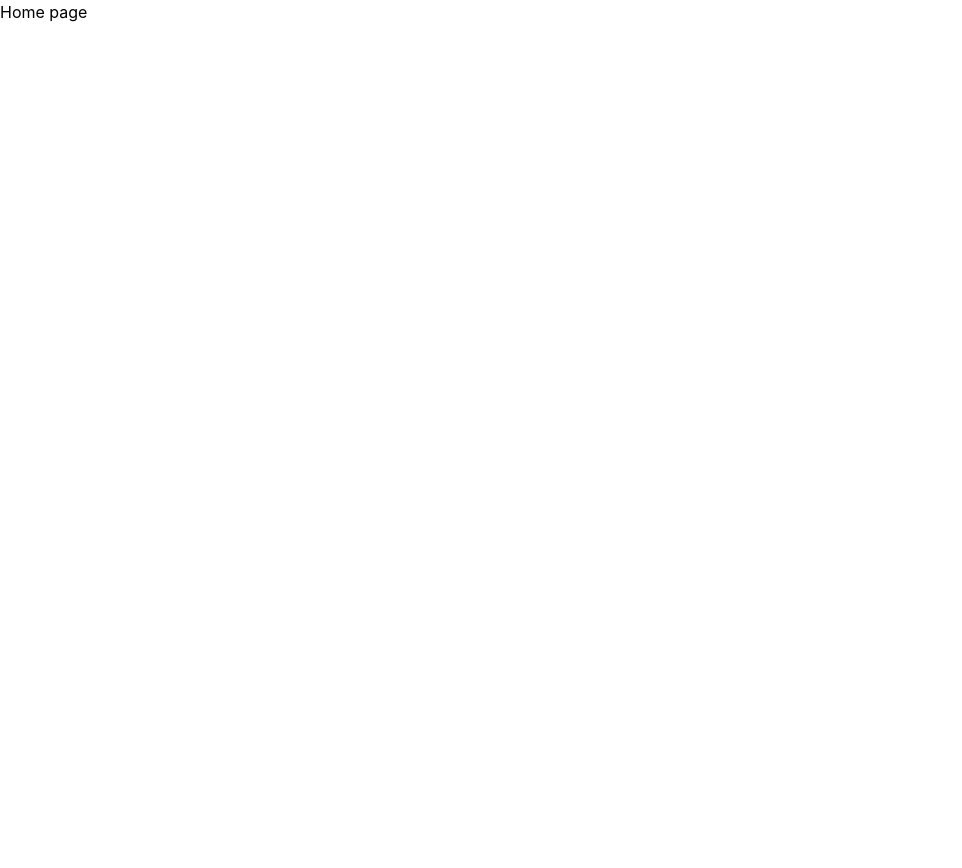
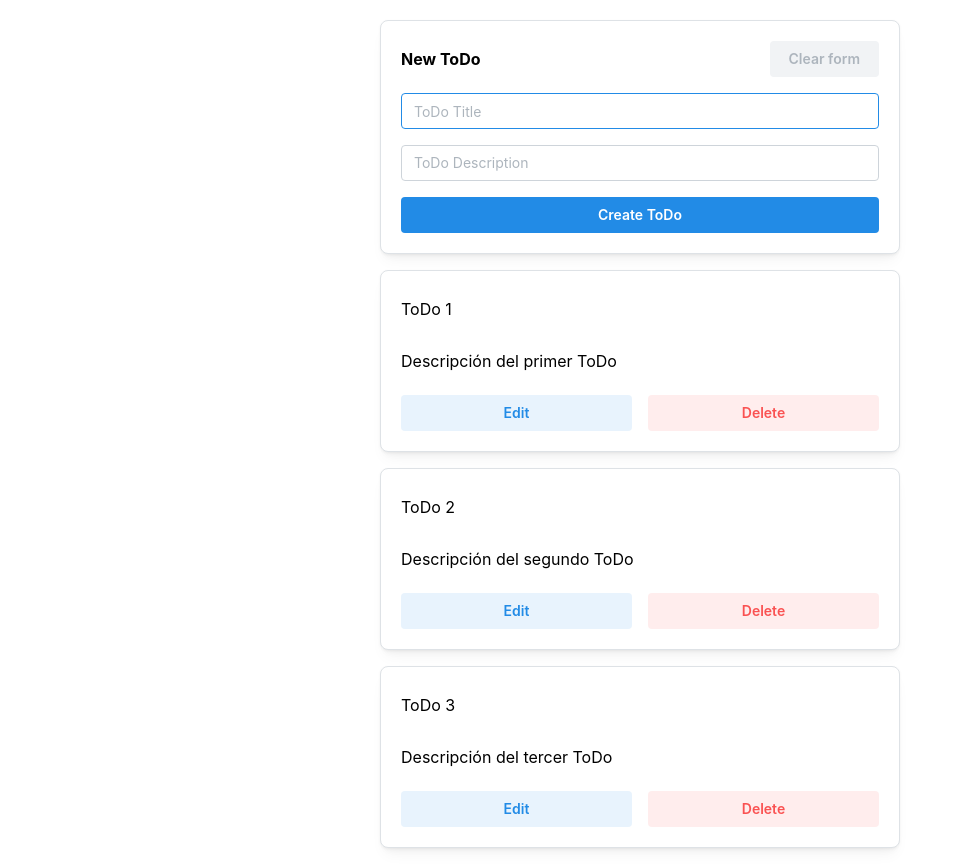
Before and after one commit to nicodomergue/nextjs-prisma-todoapp, a Next.js app: page / in a window 1280 px wide. Shown: the whole page, without its empty margins (0-962 px from the left). Before the commit the page ends 800 px from the top, so only its background shows below. Built offline with nearby package versions, Linux system fonts and the light colour scheme.

Commit message:
Basic To Do App

```diff
--- a/app/layout.tsx
+++ b/app/layout.tsx
@@ -2,6 +2,8 @@ import "@mantine/core/styles.css";
 import React from "react";
 import { MantineProvider, ColorSchemeScript } from "@mantine/core";
 import { theme } from "../theme";
+import { Notifications } from "@mantine/notifications";
+import "@mantine/notifications/styles.css";
 
 export const metadata = {
   title: "Mantine Next.js template",
@@ -20,7 +22,10 @@ export default function RootLayout({ children }: { children: any }) {
         />
       </head>
       <body>
-        <MantineProvider theme={theme}>{children}</MantineProvider>
+        <MantineProvider theme={theme}>
+          <Notifications />
+          {children}
+        </MantineProvider>
       </body>
     </html>
   );
--- a/app/page.tsx
+++ b/app/page.tsx
@@ -1,3 +1,13 @@
+import { Center, Container } from "@mantine/core";
+import ToDoForm from "../components/ToDoCard";
+import ToDoList from "../components/ToDoList";
+
 export default function HomePage() {
-  return <div>Home page</div>;
+  return (
+    <Container py="lg">
+      <Center>
+        <ToDoList />
+      </Center>
+    </Container>
+  );
 }
--- /dev/null
+++ b/components/ToDoCard.tsx
@@ -0,0 +1,193 @@
+"use client";
+
+import {
+  Button,
+  Card,
+  Group,
+  Stack,
+  Text,
+  TextInput,
+  Textarea,
+  Title,
+} from "@mantine/core";
+import { notifications } from "@mantine/notifications";
+import { v4 as uuid } from "uuid";
+import { useEffect, useRef, useState } from "react";
+import ToDoCardButtonsSection from "./ToDoCardButtonsSection";
+
+const notification = {
+  error: ({ message, callback }: { message: string; callback: () => void }) => {
+    return notifications.show({
+      id: `notification-${uuid()}`,
+      withCloseButton: true,
+      onOpen: () => callback(),
+      autoClose: 5000,
+      title: "There was an error",
+      message,
+      color: "red",
+    });
+  },
+};
+
+export default function ToDoCard(props: ToDoCardProps) {
+  const titleRef = useRef<HTMLInputElement | null>(null);
+
+  const [isEditing, setIsEditing] = useState(!!props.isEditing);
+  const [isBeeingDeleted, setIsBeeingDeleted] = useState(false);
+  const [toDoData, setToDoData] = useState({
+    id: props.id,
+    title: props.title,
+    description: props.description,
+  });
+  const [isSubmitting, setIsSubmitting] = useState(false);
+
+  const defineVariant = (): ToDoCardVariant => {
+    if (!props.title && isEditing) return "creating";
+    if (isBeeingDeleted) return "deleting";
+    if (isEditing) return "editing";
+    return "viewing";
+  };
+
+  const [variant, setVariant] = useState<ToDoCardVariant>(defineVariant());
+  useEffect(() => {
+    if (isEditing) titleRef.current?.focus();
+    const newVariant = defineVariant();
+    if (newVariant !== variant) setVariant(defineVariant());
+  }, [isEditing, isBeeingDeleted]);
+
+  useEffect(() => {
+    if (
+      isEditing &&
+      props.currentEditingToDo &&
+      props.title &&
+      props.currentEditingToDo !== props.id
+    )
+      setIsEditing(false);
+  }, [props.currentEditingToDo]);
+
+  const handleFormReset = () => {
+    if (variant === "creating") {
+      setToDoData({
+        id: props.id,
+        title: "",
+        description: "",
+      });
+    } else {
+      setIsEditing(false);
+    }
+
+    setIsSubmitting(false);
+    titleRef.current?.focus();
+  };
+
+  const handleSubmit: ToDoCardButtonSectionActions["handleSubmit"] = (e) => {
+    setIsSubmitting(true);
+    console.log(`Submitting: ${variant}`);
+    if (!toDoData.title) {
+      notification.error({
+        message: `The ToDo you are ${variant} must have a title`,
+        callback: handleFormReset,
+      });
+      return;
+    }
+
+    if (!toDoData.description) {
+      notification.error({
+        message: `The ToDo you are ${variant} must have a description`,
+        callback: handleFormReset,
+      });
+      return;
+    }
+
+    if (
+      props.title &&
+      props.description &&
+      props.title === toDoData.title &&
+      props.description === toDoData.description
+    ) {
+      notification.error({
+        message: `There is nothing to update`,
+        callback: handleFormReset,
+      });
+    }
+
+    props.handleSubmitToDo(variant, toDoData);
+    handleFormReset();
+    // setIsSubmitting(false);
+  };
+
+  const actions = {
+    setIsEditing,
+    setIsBeeingDeleted,
+    setCurrentEditingToDo: props.setCurrentEditingToDo,
+    handleSubmit,
+  };
+
+  return (
+    <Card
+      shadow="sm"
+      padding="lg"
+      radius="md"
+      withBorder
+      style={{ width: "520px" }}
+    >
+      <Stack gap="md">
+        {!props.title && isEditing ? (
+          <Group justify="space-between">
+            <Title children="New ToDo" size="md" />
+            <Button
+              variant="light"
+              color="red"
+              size="sm"
+              onClick={handleSubmit}
+              disabled={
+                isSubmitting || (!toDoData.title && !toDoData.description)
+                  ? true
+                  : false
+              }
+            >
+              Clear form
+            </Button>
+          </Group>
+        ) : (
+          ""
+        )}
+        {isEditing ? (
+          <>
+            <TextInput
+              name="title"
+              placeholder="ToDo Title"
+              value={toDoData.title}
+              onChange={({ target: { name, value } }) => {
+                setToDoData({ ...toDoData, [name]: value });
+              }}
+              ref={titleRef}
+              disabled={isSubmitting}
+            />
+            <Textarea
+              placeholder="ToDo Description"
+              name="description"
+              value={toDoData.description}
+              onChange={({ target: { name, value } }) => {
+                setToDoData({ ...toDoData, [name]: value });
+              }}
+              rows={1}
+              disabled={isSubmitting}
+            />
+          </>
+        ) : (
+          <>
+            <Text children={props?.title} py="5.6px" />
+            <Text children={props?.description} py="5.6px" />
+          </>
+        )}
+        <ToDoCardButtonsSection
+          variant={variant}
+          actions={actions}
+          id={props.id}
+          isSubmitting={isSubmitting}
+        />
+      </Stack>
+    </Card>
+  );
+}
--- /dev/null
+++ b/components/ToDoCardButtonsSection.tsx
@@ -0,0 +1,86 @@
+import { Button, Group } from "@mantine/core";
+import React from "react";
+
+function ToDoCardButtonsSection({
+  id,
+  variant = "creating",
+  isSubmitting,
+  actions: {
+    setIsEditing,
+    setIsBeeingDeleted,
+    setCurrentEditingToDo,
+    handleSubmit,
+  },
+}: {
+  id: string;
+  variant: ToDoCardVariant;
+  isSubmitting: boolean;
+  actions: ToDoCardButtonSectionActions;
+}) {
+  const handleEditToDo: () => void = () => {
+    if (variant !== "editing") {
+      setIsEditing(true);
+      setCurrentEditingToDo(id);
+    } else {
+      setIsEditing(false);
+      setCurrentEditingToDo(null);
+    }
+  };
+
+  if (variant === "creating")
+    return (
+      <Button
+        color="blue"
+        onClick={handleSubmit}
+        loading={isSubmitting}
+        disabled={isSubmitting}
+      >
+        Create ToDo
+      </Button>
+    );
+
+  if (variant === "viewing")
+    return (
+      <Group gap="md" grow>
+        <Button variant="light" onClick={handleEditToDo}>
+          Edit
+        </Button>
+        <Button
+          variant="light"
+          color="red"
+          onClick={() => setIsBeeingDeleted(true)}
+        >
+          Delete
+        </Button>
+      </Group>
+    );
+
+  if (variant === "editing")
+    return (
+      <Group gap="md" grow>
+        <Button color="gray" onClick={handleEditToDo} disabled={isSubmitting}>
+          Cancel
+        </Button>
+        <Button
+          color="blue"
+          onClick={handleSubmit}
+          loading={isSubmitting}
+          disabled={isSubmitting}
+        >
+          Update ToDo
+        </Button>
+      </Group>
+    );
+
+  if (variant === "deleting")
+    return (
+      <Group gap="md" grow>
+        <Button color="gray" onClick={() => setIsBeeingDeleted(false)}>
+          Cancel
+        </Button>
+        <Button color="blue">Confirm delete</Button>
+      </Group>
+    );
+}
+
+export default ToDoCardButtonsSection;
--- /dev/null
+++ b/components/ToDoList.tsx
@@ -0,0 +1,75 @@
+"use client";
+
+import { Stack } from "@mantine/core";
+import React, { useEffect, useState } from "react";
+import ToDoCard from "./ToDoCard";
+import { v4 as uuid } from "uuid";
+
+function ToDoList() {
+  const [newToDoData, setNewToDoData] = useState<ToDo>({
+    id: uuid(),
+    title: "",
+    description: "",
+  });
+  const [toDos, setToDos] = useState<ToDo[]>([
+    {
+      id: uuid(),
+      title: "ToDo 1",
+      description: "Descripción del primer ToDo",
+    },
+    {
+      id: uuid(),
+      title: "ToDo 2",
+      description: "Descripción del segundo ToDo",
+    },
+    {
+      id: uuid(),
+      title: "ToDo 3",
+      description: "Descripción del tercer ToDo",
+    },
+  ]);
+  const [currentEditingToDo, setCurrentEditingToDo] = useState<null | string>(
+    null
+  );
+
+  const handleSubmitToDo = (
+    action: ToDoCardVariant,
+    toDo: { id: undefined; title: string; description: string } | ToDo
+  ) => {
+    if (!toDo.id || action === "creating") {
+      setToDos([
+        ...toDos,
+        {
+          id: uuid(),
+          title: toDo.title,
+          description: toDo.description,
+        },
+      ]);
+    } else {
+      setToDos(toDos.map((item) => (item.id === toDo.id ? toDo : item)));
+    }
+  };
+
+  return (
+    <Stack>
+      <ToDoCard
+        key={newToDoData.id}
+        isEditing={true}
+        {...{ ...newToDoData, setCurrentEditingToDo, handleSubmitToDo }}
+      />
+      {toDos.map((toDo) => (
+        <ToDoCard
+          key={toDo.id}
+          {...{
+            ...toDo,
+            currentEditingToDo,
+            setCurrentEditingToDo,
+            handleSubmitToDo,
+          }}
+        />
+      ))}
+    </Stack>
+  );
+}
+
+export default ToDoList;
```
Also changed, not shown: lib/types.ts (added, +24 -0 lines), package.json (+10 -4 lines), 2 other files (tests, documents, lock files or other folders).
